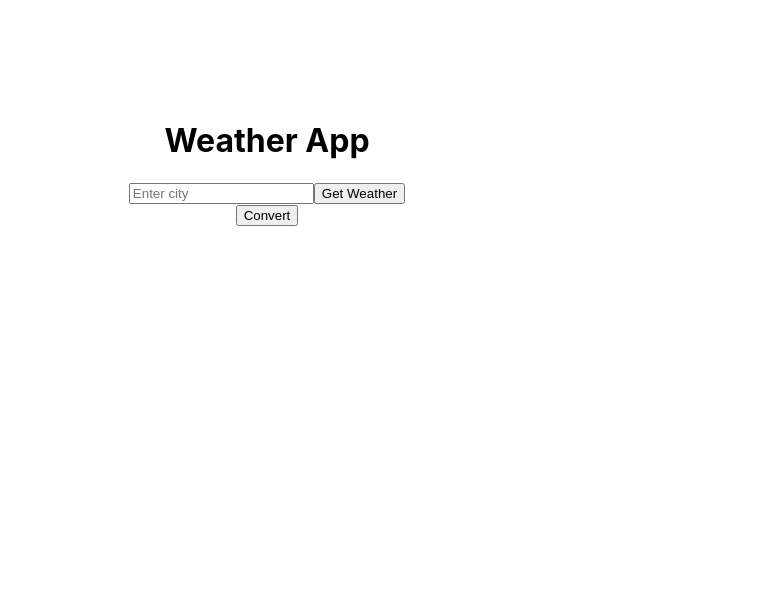
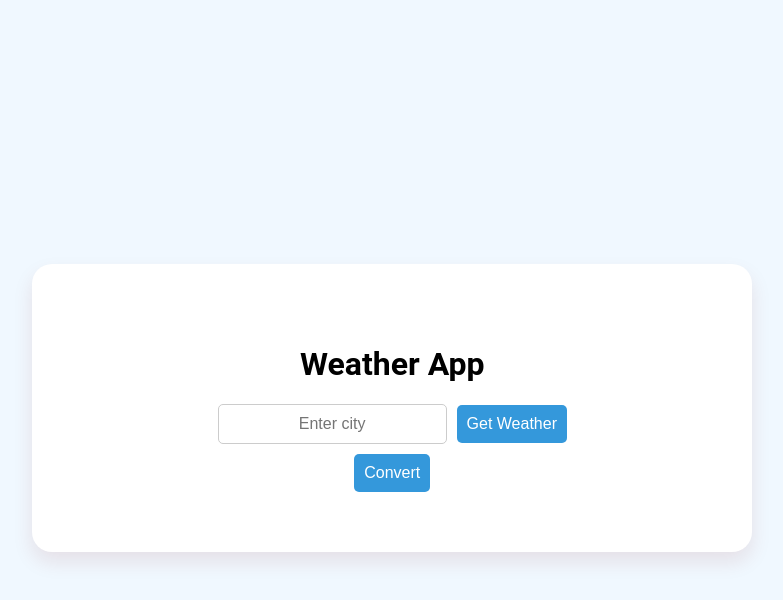
Before and after one commit to prajanravichandra/weatherapp, a React (Create React App) app in the folder weather/myapp/: page / in a window 1280 px wide. Shown: the top 600 px of the page, without its empty margins (373-1156 px from the left). Built offline with nearby package versions, Linux system fonts and the light colour scheme.

Commit message:
Update index.css

```diff
--- a/weather/myapp/src/index.css
+++ b/weather/myapp/src/index.css
@@ -1,13 +1,57 @@
+/* weather.css */
 body {
-  margin: 0;
-  font-family: -apple-system, BlinkMacSystemFont, 'Segoe UI', 'Roboto', 'Oxygen',
-    'Ubuntu', 'Cantarell', 'Fira Sans', 'Droid Sans', 'Helvetica Neue',
-    sans-serif;
-  -webkit-font-smoothing: antialiased;
-  -moz-osx-font-smoothing: grayscale;
+   font-family: 'Roboto', sans-serif;
+  background-color: aliceblue;
+   display: flex;
+   justify-content: center;
+   align-items: center;
+   height: 100vh;
+
 }
 
-code {
-  font-family: source-code-pro, Menlo, Monaco, Consolas, 'Courier New',
-    monospace;
+.main {
+   background: #fff;
+   padding: 60px;
+   border-radius: 20px;
+   box-shadow: 0 10px 20px rgba(134, 16, 16, 0.1);
+   text-align: center;
+   max-width: 600px;
+   width: 100%;
 }
+input[type="text"] {
+   padding: 10px;
+   border-radius: 5px;
+   border: 1px solid #ccc;
+   margin-bottom: 10px;
+   margin-right: 10px;
+   font-size: 16px;
+   text-align: center;
+
+ }
+
+ button {
+   background: #3498db;
+   color: #fff;
+   border: none;
+   border-radius: 5px;
+   padding: 10px;
+   font-size: 16px;
+   cursor: pointer;
+   transition: background 0.3s ease;
+ }
+ button:hover{
+   background-color: #000000;
+ }
+ button:active{
+   background-color: #08195d;
+ }
+
+ .info {
+   display: grid;
+   grid-template-columns: auto auto;
+   align-content: center;
+ }
+span{
+   font-weight: bold;
+   font-size: large;
+}
```
